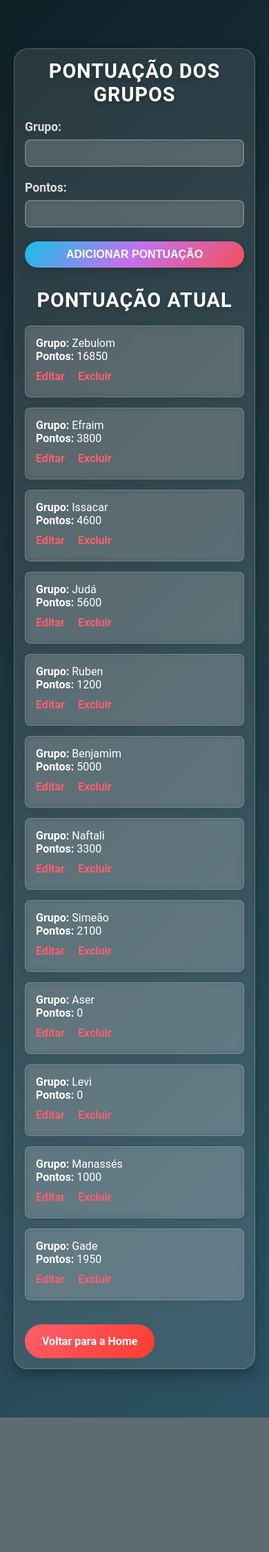
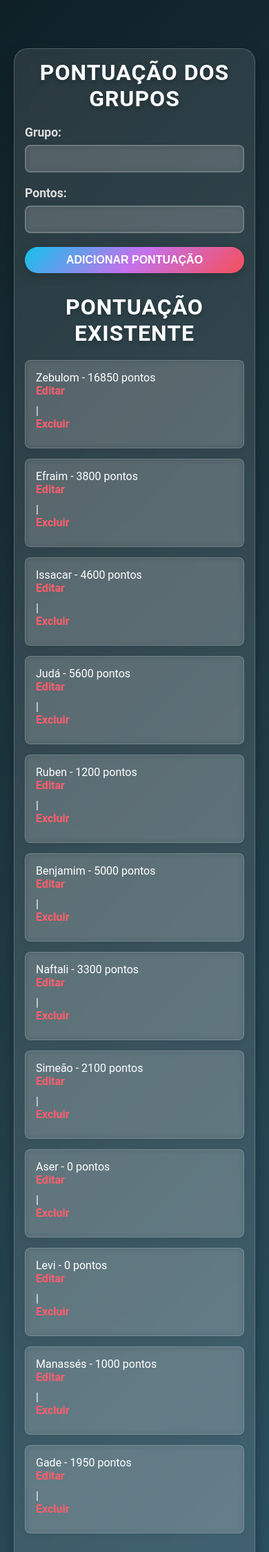
Before and after one commit to RonaldDevend/Pontua-o-de-Rally, a Flask app: page /pontuacao in a window 390 px wide. Shown: the top 2250 px of the page at 69% size. Before the commit the page ends 2055 px from the top, so only its background shows below. Run offline with Flask 3, Linux system fonts and the light colour scheme; data comes from the database, SQL or seed files in the repository.

Commit message:
Atualização: ajustes responsivos no site

```diff
--- a/static/css/pontuacao.css
+++ b/static/css/pontuacao.css
@@ -186,7 +186,7 @@
     }
 
     h1, h2 {
-        font-size: 1.8rem;
+        font-size: 2rem;
     }
 
     .meta-item {
@@ -196,12 +196,11 @@
 
     .meta-text {
         font-size: 1rem;
-        margin-bottom: 10px;
     }
 
     .actions a {
-        display: inline-block;
-        margin-bottom: 5px;
+        display: block;
+        margin-bottom: 10px;
     }
 
     button.submit-btn {
--- a/templates/pontuacao.html
+++ b/templates/pontuacao.html
@@ -10,32 +10,23 @@
     <div class="container">
         <h1>Pontuação dos Grupos</h1>
 
-        <!-- Formulário para adicionar pontuação -->
-        <form method="POST" action="{{ url_for('adicionar_pontuacao') }}">
+        <form method="POST">
             <label for="grupo">Grupo:</label>
-            <input type="text" id="grupo" name="grupo" required>
+            <input type="text" name="grupo" required>
             <label for="pontos">Pontos:</label>
-            <input type="number" id="pontos" name="pontos" required>
+            <input type="number" name="pontos" required>
             <button type="submit" class="submit-btn">Adicionar Pontuação</button>
         </form>
 
-        <!-- Lista de pontuações -->
-        <h2>Pontuação Atual</h2>
+        <h2>Pontuação Existente</h2>
         <ul class="meta-list">
             {% for pontuacao in pontuacoes %}
                 <li class="meta-item">
-                    <div class="meta-text">
-                        <strong>Grupo:</strong> {{ pontuacao.grupo }} <br>
-                        <strong>Pontos:</strong> {{ pontuacao.pontos }}
-                    </div>
+                    <span class="meta-text">{{ pontuacao.grupo }} - {{ pontuacao.pontos }} pontos</span>
                     <div class="actions">
-                        <a href="{{ url_for('editar_pontuacao', id=pontuacao.id) }}">Editar</a>
+                        <a href="{{ url_for('editar_pontuacao', id=pontuacao.id) }}">Editar</a> |
                         <a href="{{ url_for('excluir_pontuacao', id=pontuacao.id) }}" class="delete">Excluir</a>
                     </div>
-                </li>
-            {% else %}
-                <li class="meta-item">
-                    <div class="meta-text">Nenhuma pontuação registrada ainda.</div>
                 </li>
             {% endfor %}
         </ul>
```
